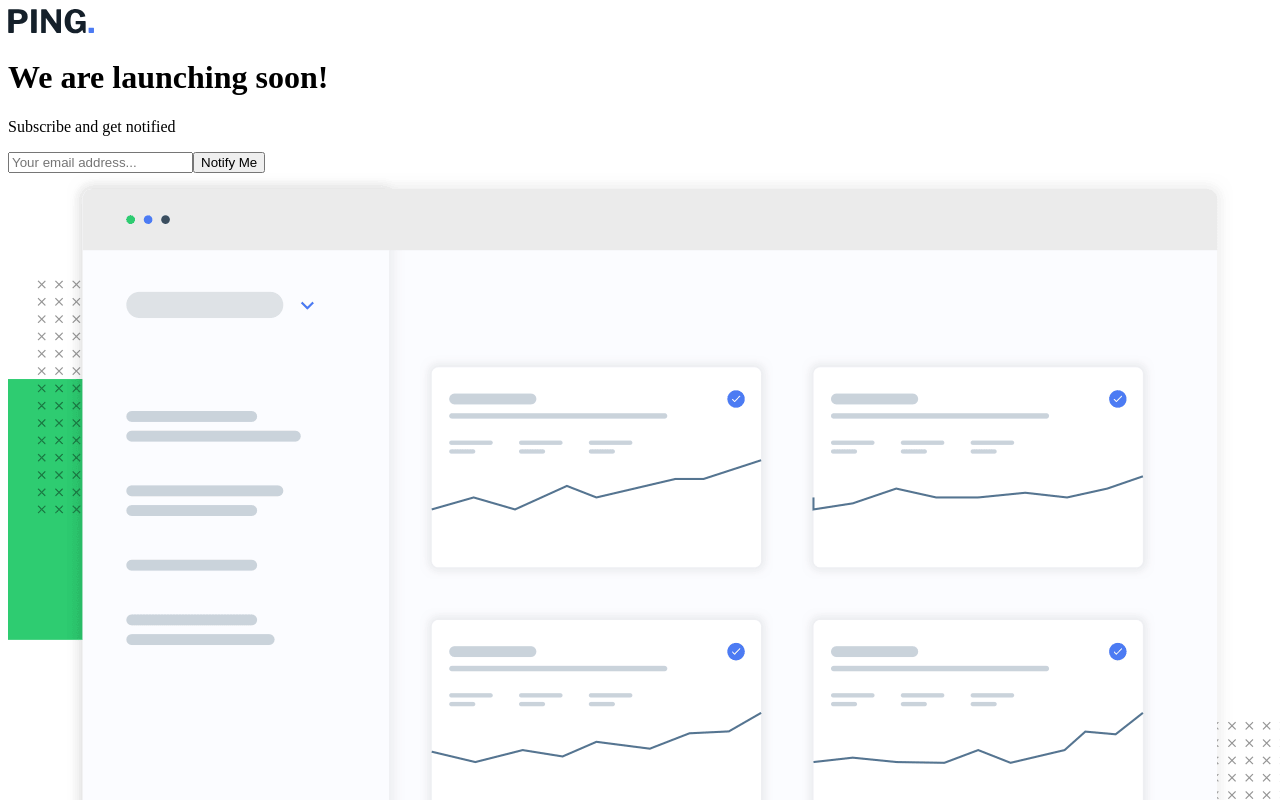
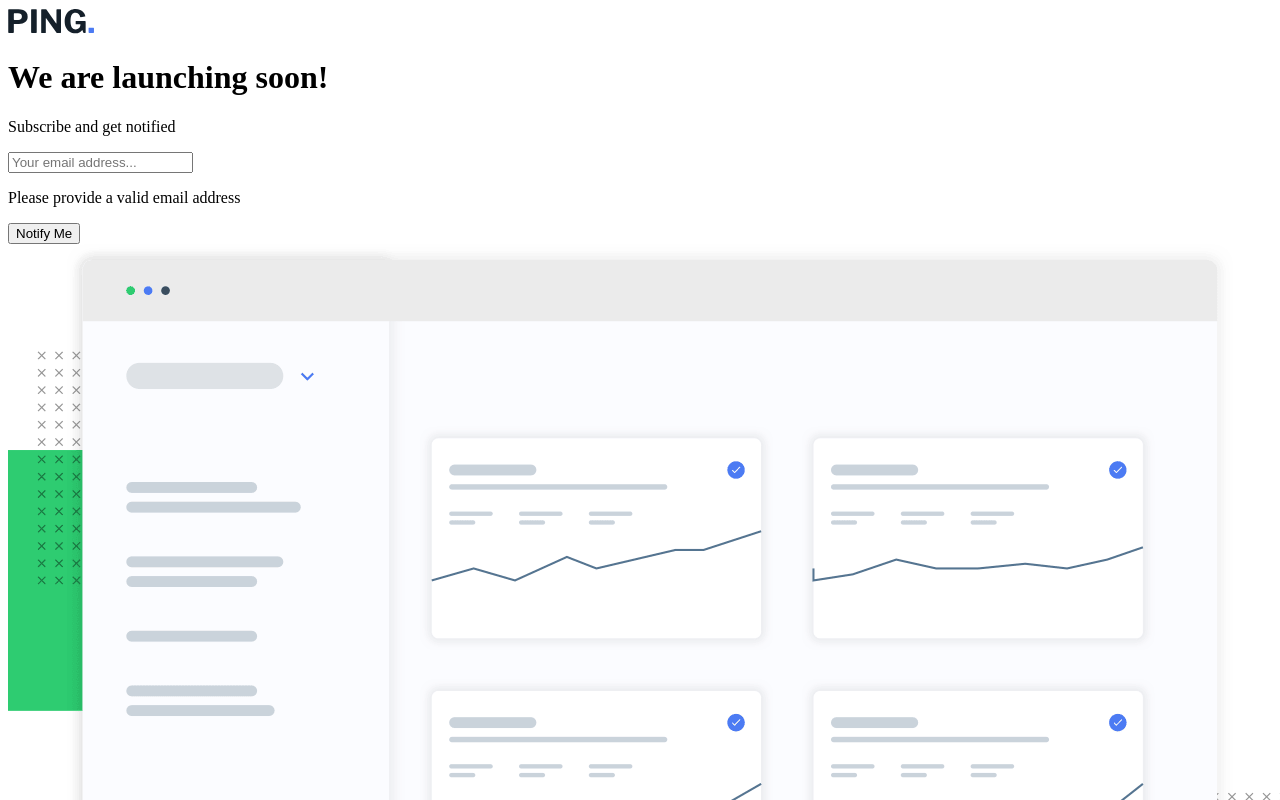
Before and after one commit to ltc870/pingsinglecolumncomingsoon, a React (Vite) app: page / in a window 1280 px wide. Shown: the top 800 px of the page. Built offline with nearby package versions, Linux system fonts and the light colour scheme.

Commit message:
added warning message to Main.jsx

```diff
--- a/src/components/Main.jsx
+++ b/src/components/Main.jsx
@@ -19,6 +19,9 @@ export default function Main() {
                         type="text"
                         placeholder="Your email address..."
                     />
+                    <p className="main-error-msg">
+                        Please provide a valid email address
+                    </p>
                     <button className="main-button">Notify Me</button>
                 </form>
             </main>
```
